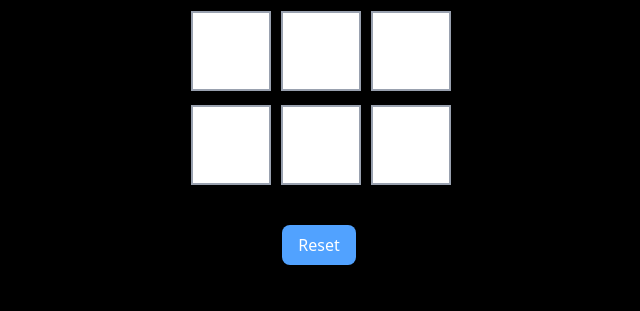
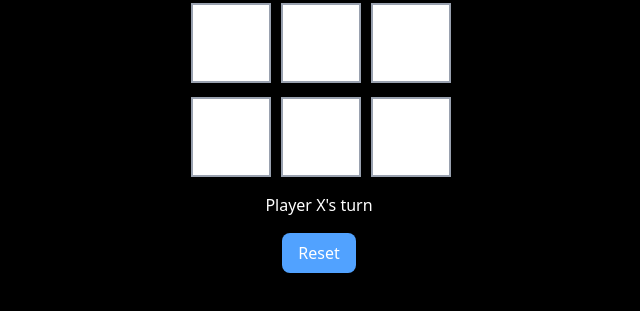
Before and after one commit to gottatouchsomegrass/tictactoe, a website: page index.html in a window 1280 px wide. Shown: the part 335-646 px from the top of the page, without its empty margins (321-961 px from the left). Drawn offline with Linux system fonts and the light colour scheme.

Commit message:
Made changes in initial msg

```diff
--- a/index.html
+++ b/index.html
@@ -42,11 +42,8 @@
           </div>
         </div>
 
-        <!-- 's turn -->
-        <div id="turn" class="mt-4 text-l"></div>
-
-        <!-- result -->
-        <div id="result" class="mt-6 text-xl"></div>
+        <!-- 's turn + result -->
+        <div id="turn" class="mt-4 text-l">Player X's turn</div>
 
         <!-- reset btn -->
         <button
```
